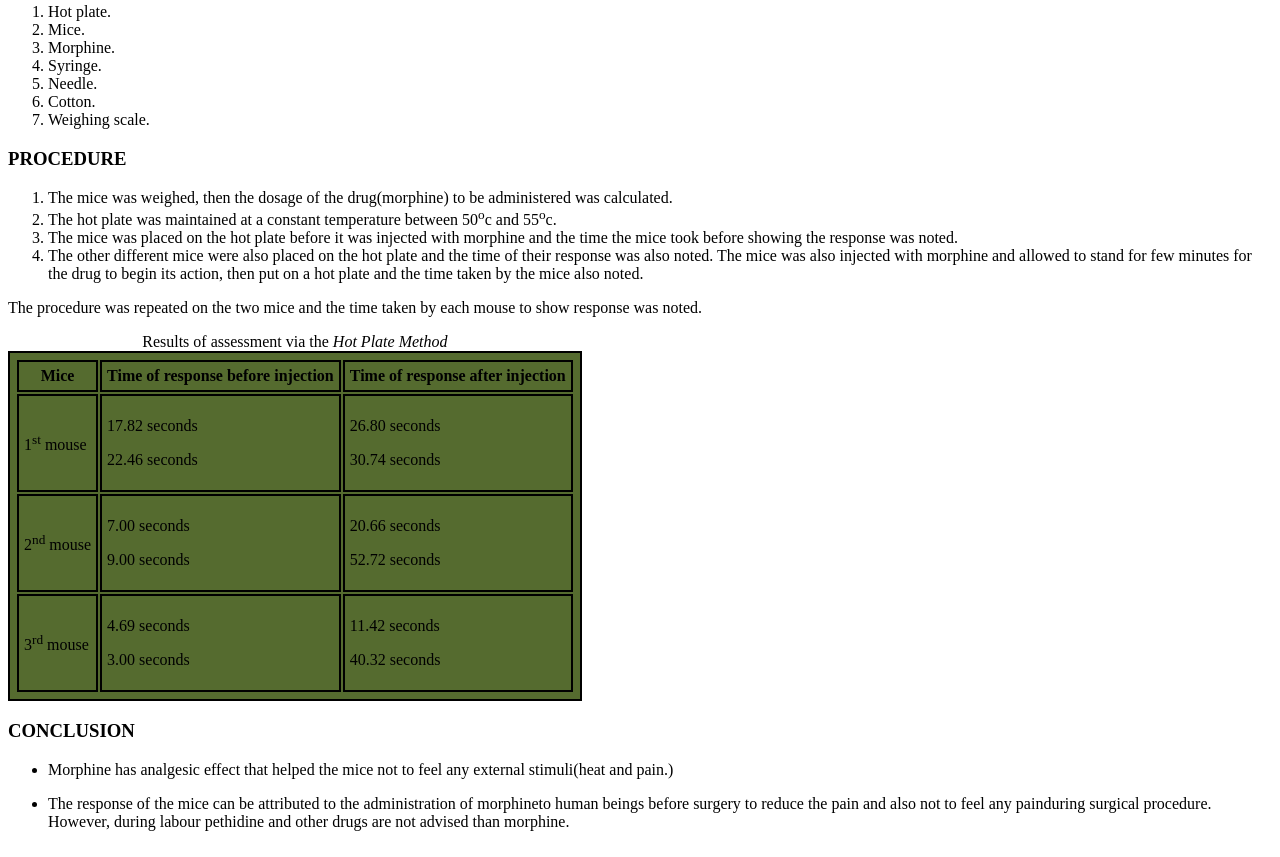
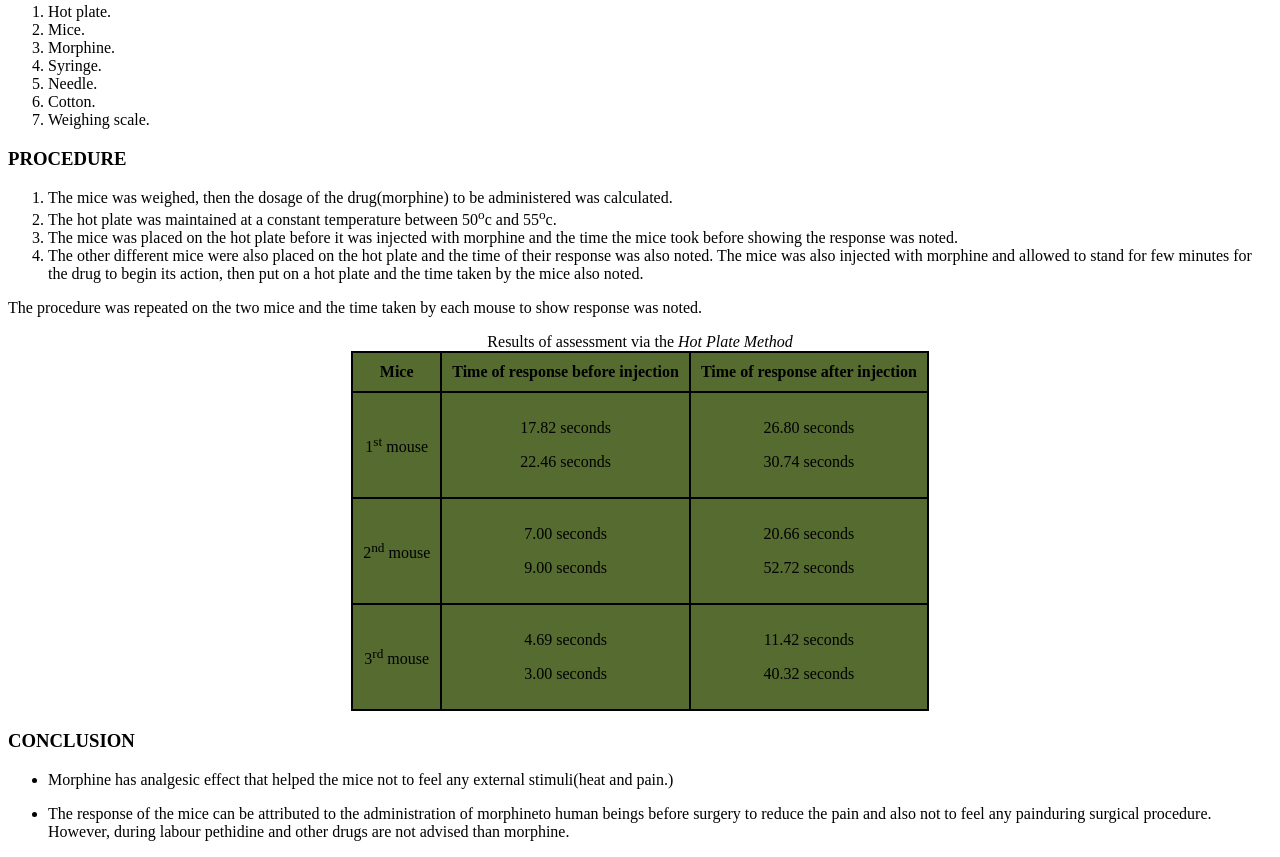
Before and after one commit to mukta-55/Practicals, a plain HTML site: page Samples/index.html in a window 1280 px wide. Shown: the part 1609-2466 px from the top of the page. Drawn offline with Linux system fonts and the light colour scheme.

Commit message:
tablenaligntext

```diff
--- a/Samples/style.css
+++ b/Samples/style.css
@@ -31,7 +31,14 @@ table,
 th,
 td {
   border: 2px solid black;
-  padding: 5px;
+  padding: 10px;
+  text-align: center;
 
   background-color: darkolivegreen;
 }
+
+table {
+  border-collapse: collapse;
+  margin-left: auto;
+  margin-right: auto;
+}
```
